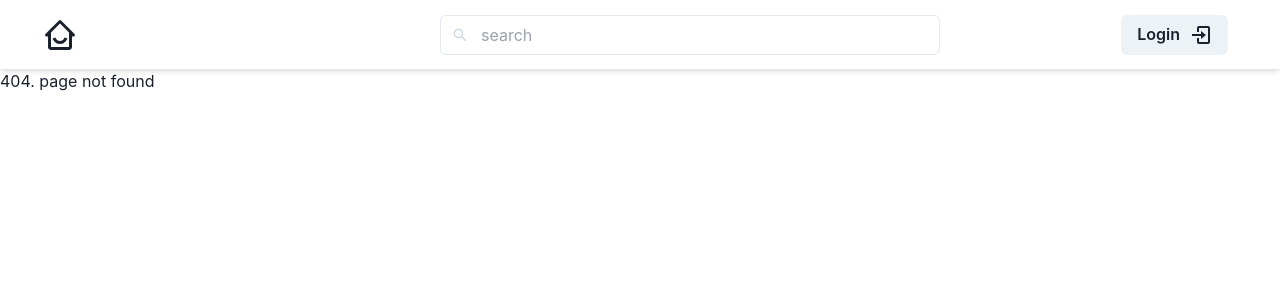
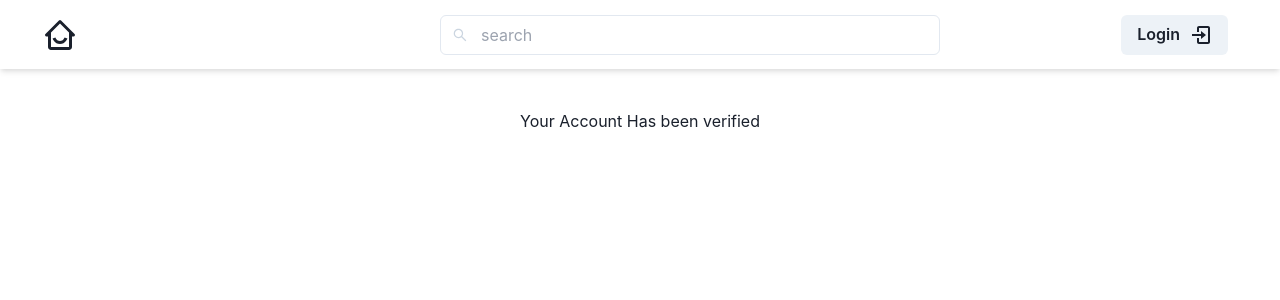
Before and after one commit to Mychaelson/individual-project-next.js, a Next.js app: page /verification-success in a window 1280 px wide. Before the commit this address had no page. Shown: the top 300 px of the page. Built offline with nearby package versions, Linux system fonts and the light colour scheme.

Commit message:
UI: added verification success page

```diff
--- /dev/null
+++ b/src/pages/verification-success.jsx
@@ -0,0 +1,13 @@
+import { Center, Container, Spinner, Text } from "@chakra-ui/react";
+
+const verifySuccess = () => {
+  return (
+    <Container>
+      <Center>
+        <Text className="mt-10">Your Account Has been verified</Text>
+      </Center>
+    </Container>
+  );
+};
+
+export default verifySuccess;
```
